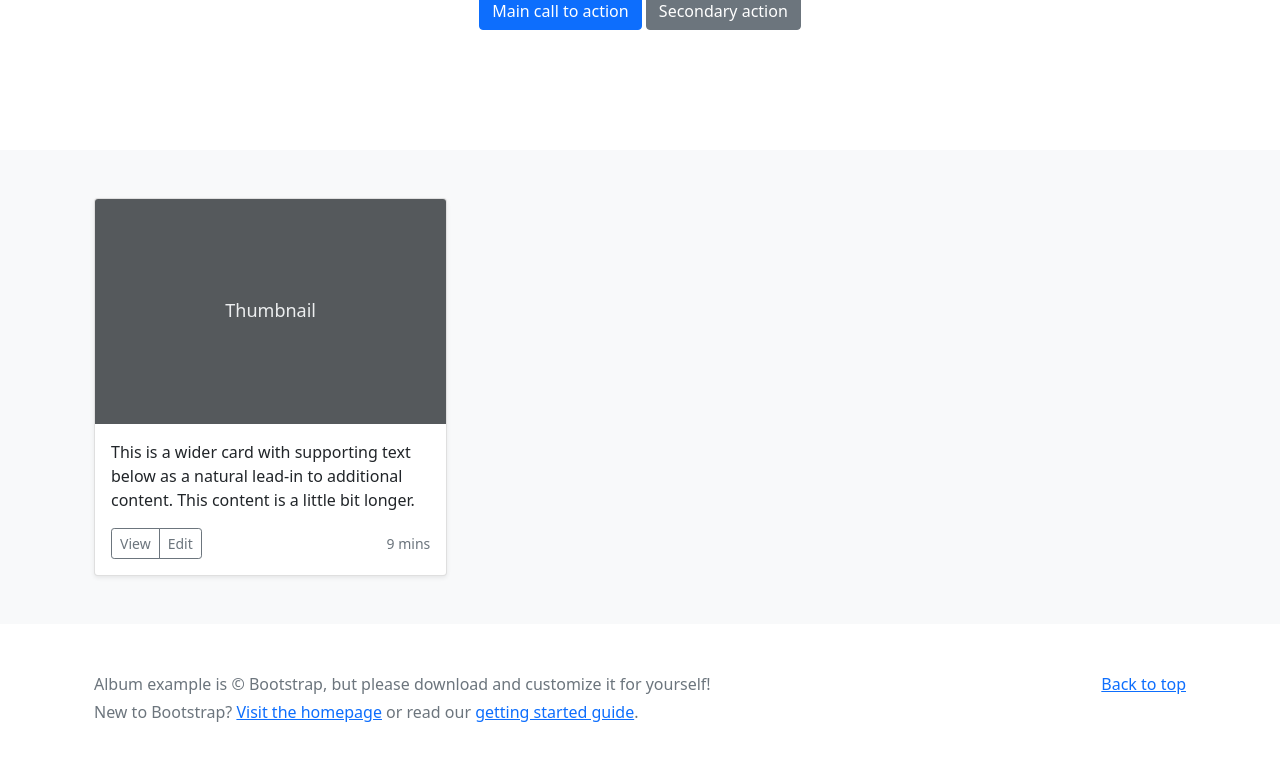
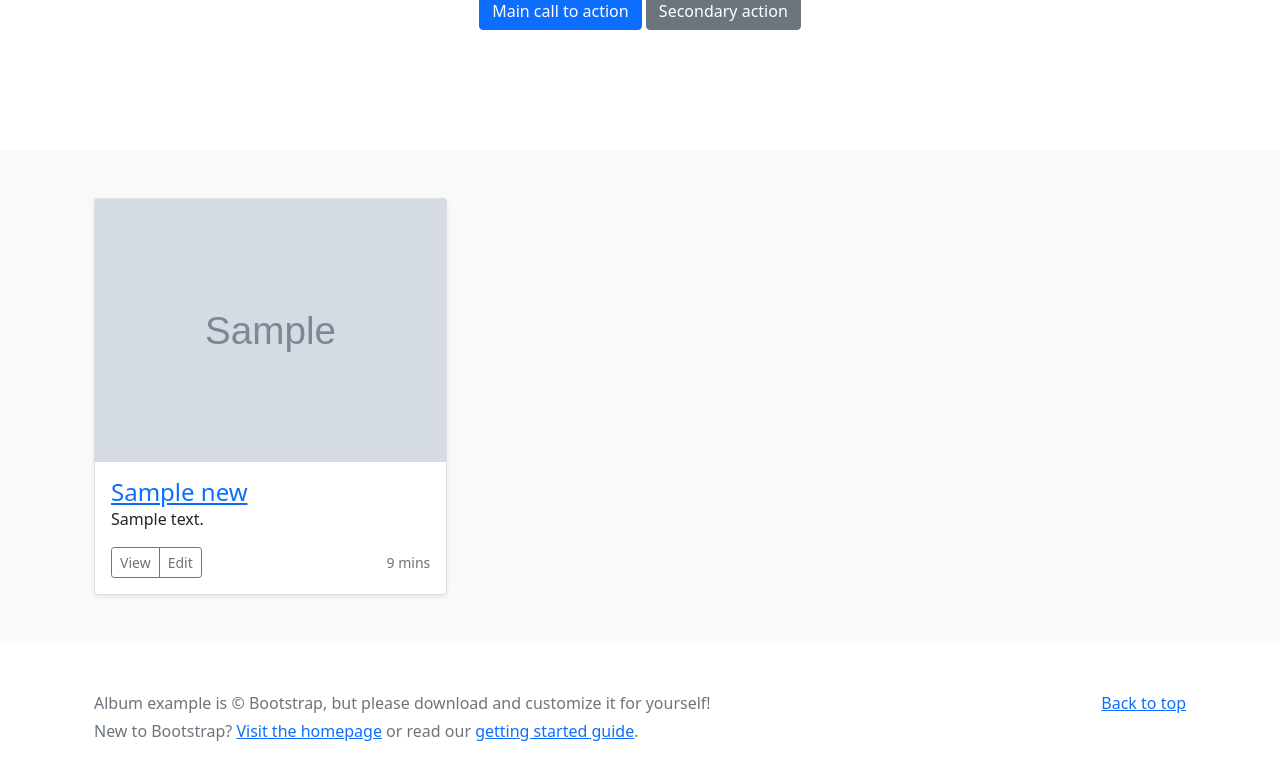
Before and after one commit to Syarif-Ys/Django-News-Website-Project, a Django app: template newsproject/newsapp/templates/newsapp/index.html in a window 1280 px wide. Shown: the part 360-1131 px from the top of the page. Before the commit the page ends 1082 px from the top, so only its background shows below. Run offline with Django 4.2, Linux system fonts and the light colour scheme; the template is opened without the code that fills it: most values are stand-ins (such as "Sample title", 1, 10 or a date in 2020); grey boxes marked "Sample" are stand-in pictures; some libraries are stand-ins or nearby versions.

Commit message:
22 september 2022

```diff
--- a/newsproject/newsapp/templates/newsapp/index.html
+++ b/newsproject/newsapp/templates/newsapp/index.html
@@ -137,12 +137,19 @@
     <div class="container">
 
       <div class="row row-cols-1 row-cols-sm-2 row-cols-md-3 g-3">
+        {% for title, description, image, url in news %}
         <div class="col">
           <div class="card shadow-sm">
+            <img src="{{ image }}" alt="news"/>
+            <!--
             <svg class="bd-placeholder-img card-img-top" width="100%" height="225" xmlns="http://www.w3.org/2000/svg" role="img" aria-label="Placeholder: Thumbnail" preserveAspectRatio="xMidYMid slice" focusable="false"><title>Placeholder</title><rect width="100%" height="100%" fill="#55595c"/><text x="50%" y="50%" fill="#eceeef" dy=".3em">Thumbnail</text></svg>
-
+            //-->
             <div class="card-body">
+              <a href="{{ url }}"><h4 class="card-text">{{ title }}</h4></a>
+              <p class="card-text">{{ description }}</p>
+              <!--
               <p class="card-text">This is a wider card with supporting text below as a natural lead-in to additional content. This content is a little bit longer.</p>
+              //-->
               <div class="d-flex justify-content-between align-items-center">
                 <div class="btn-group">
                   <button type="button" class="btn btn-sm btn-outline-secondary">View</button>
@@ -153,6 +160,7 @@
             </div>
           </div>
         </div>
+        {% endfor %}
       </div>
     </div>
   </div>
--- a/newsproject/newsapp/views.py
+++ b/newsproject/newsapp/views.py
@@ -3,7 +3,7 @@ import requests
 
 # Create your views here.
 def index(request):
-    r = requests.get('http://api.mediastack.com/v1/news?access_key=c20159dfb2411ab51c18bd728042a75c&countries=us')
+    r = requests.get('http://api.mediastack.com/v1/news?access_key=c20159dfb2411ab51c18bd728042a75c&countries=es')
     res = r.json()
     data = res['data']
     title = []
```
